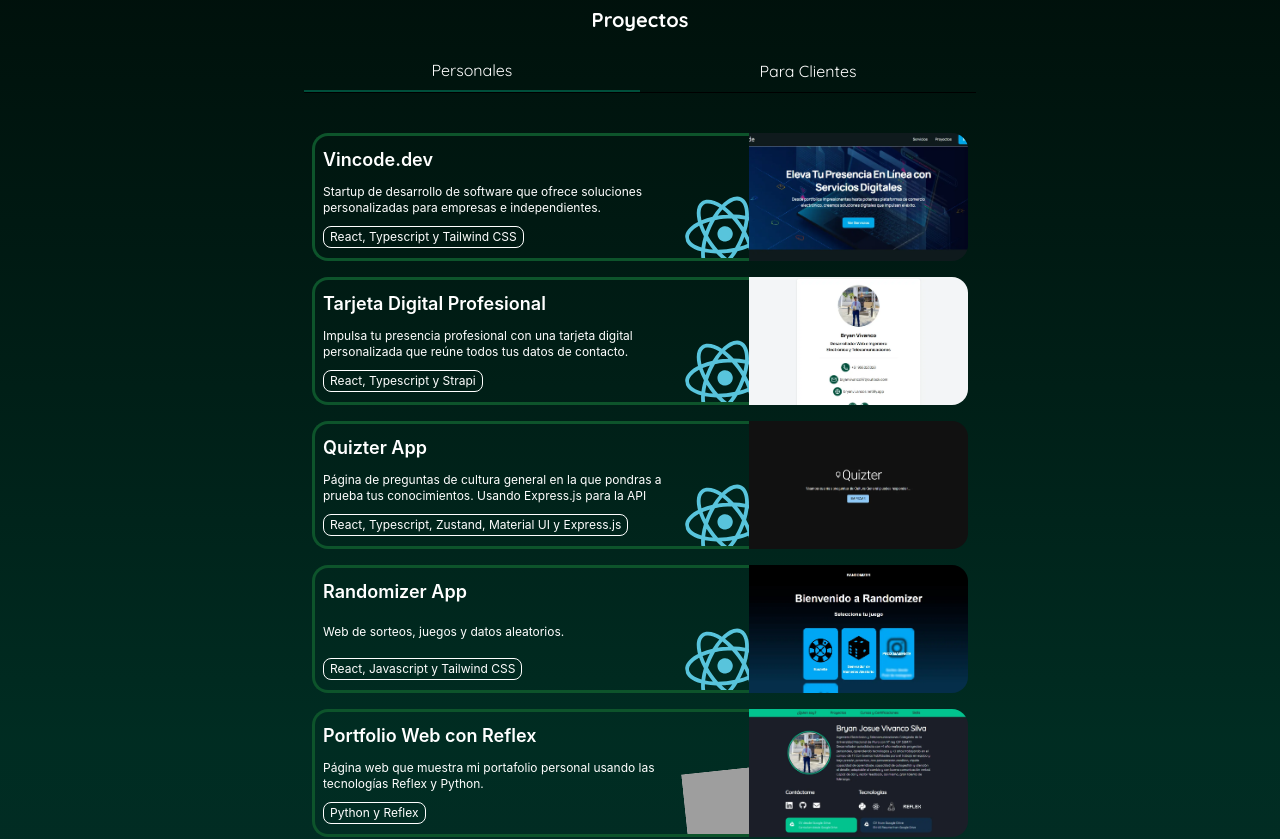
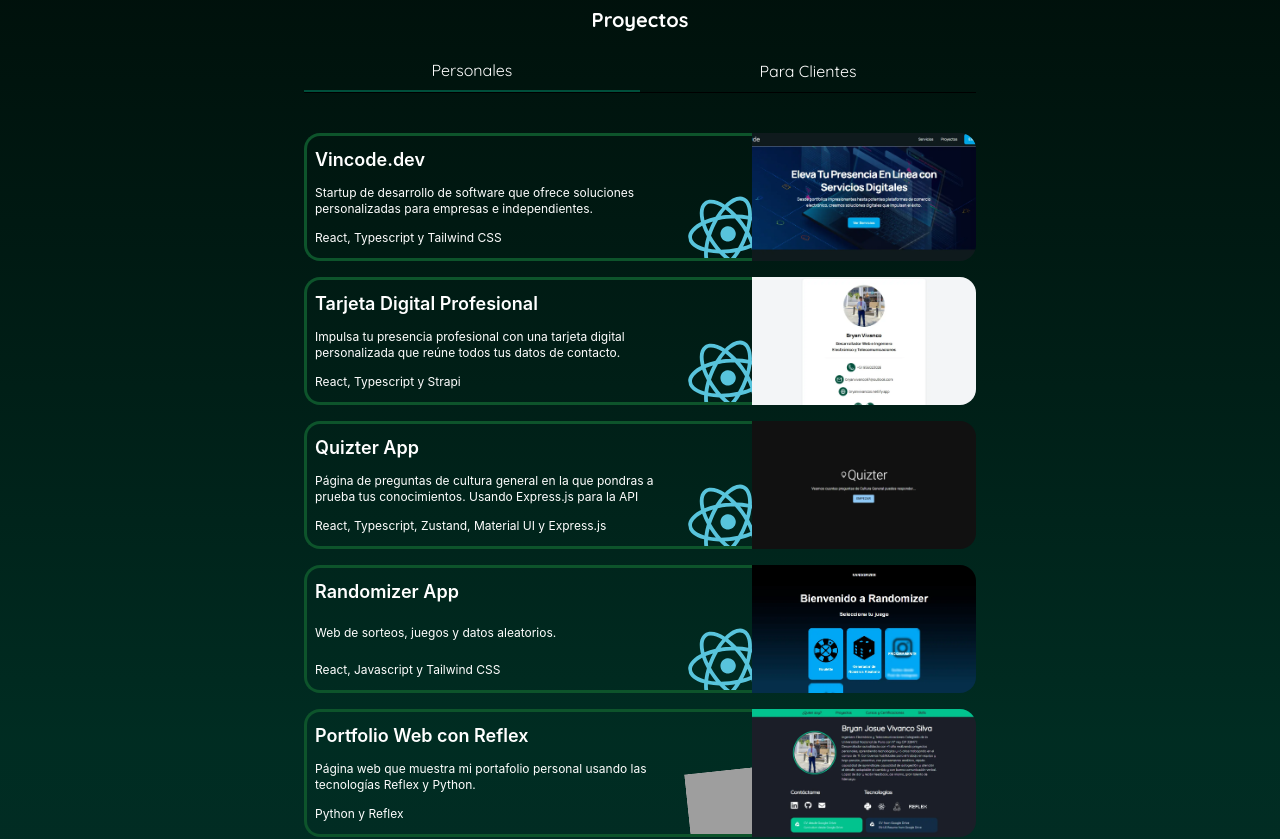
Before and after one commit to bryanvivancos/bjlinks-react-tailwind, a React (Vite) app: page / in a window 1280 px wide. Shown: the part 1140-1979 px from the top of the page. Built offline with nearby package versions, Linux system fonts and the light colour scheme; grey boxes are pictures that could not be loaded; what @midudev/tailwind-animations would draw is missing.

Commit message:
update projects styles

```diff
--- a/src/components/ProjectsTab.jsx
+++ b/src/components/ProjectsTab.jsx
@@ -178,7 +178,7 @@
                 ))}
             </div>
 
-            <div className='my-4 gap-2'>
+            <div className=''>
                 {contents[activeTab]}
             </div>
         </div>
--- a/src/components/atoms/Project.jsx
+++ b/src/components/atoms/Project.jsx
@@ -7,7 +7,7 @@
         <a href={url}
         target="_blank"
         aria-label={`Proyecto de ${skill}`}
-        className={`flex items-start hover:scale-105 hover:contrast-125 transition col-span-1 ${span} group p-2`}>
+        className={`flex items-start hover:scale-105 hover:contrast-125 transition col-span-1 ${span} group py-2`}>
 
             <div className={`w-2/3 relative overflow-hidden flex flex-col md:border-y-3 md:border-l-3 border-y-2 border-l-2 border-green-900 rounded-bl-2xl rounded-tl-2xl p-1.5 px-2.5 md:p-1.5 md:px-2 h-32 justify-between`}>
 
@@ -19,7 +19,7 @@
                 >{ description }</p>
 
                 <div className='flex gap-2 items-center w-full my-1'>
-                    <span className='md:text-xs text-[8px] border px-1.5 rounded-lg py-0.5 z-10 text-white'>
+                    <span className='sm:text-xs text-[8px] rounded-lg py-0.5 z-10 text-white'>
                         {skillName}
                     </span>
                     {/* <svg width="32" height="32"
```
